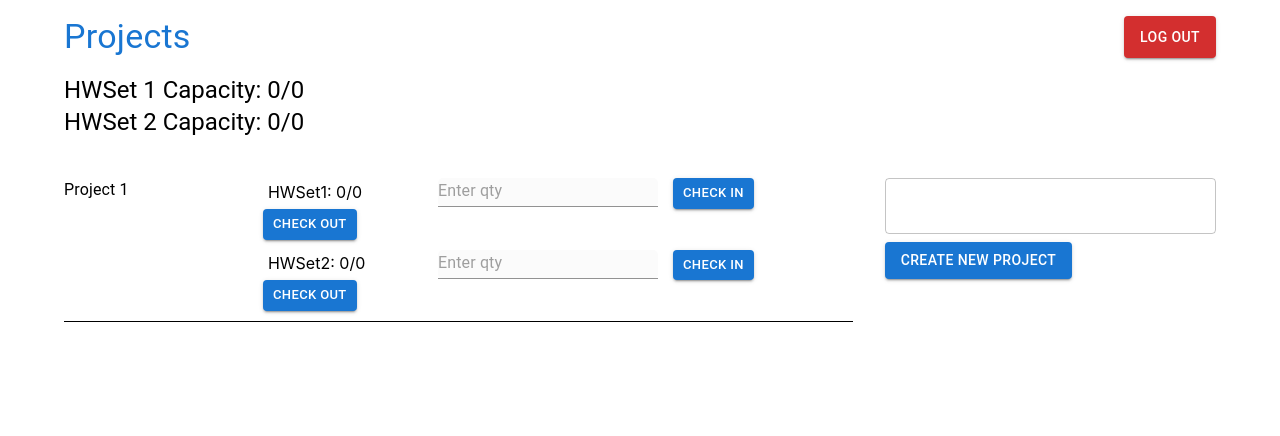
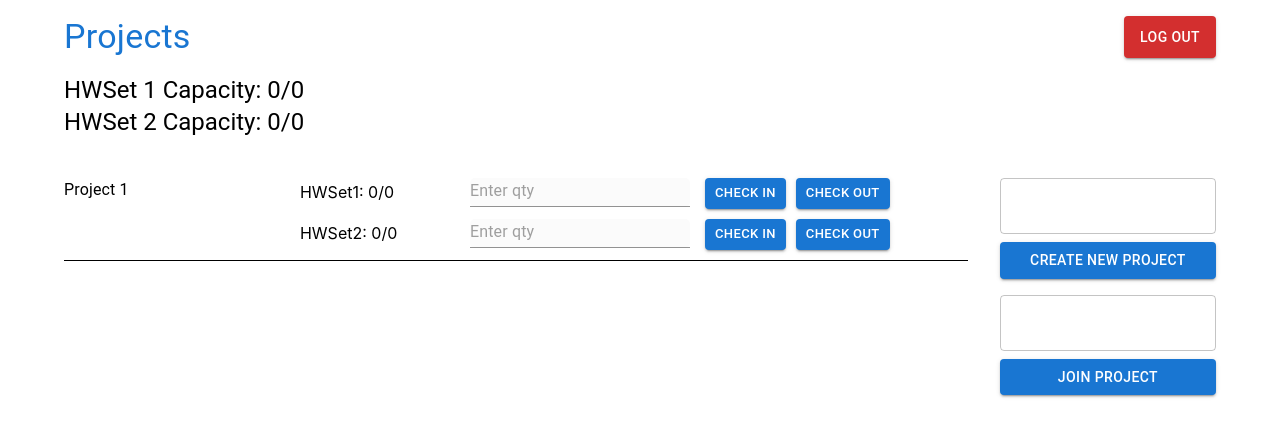
Before and after one commit to IssacMinC/A-Group-For-461L, a React (Create React App) app in the folder teamproject/: page /projects in a window 1280 px wide. Shown: the top 436 px of the page. Built offline with nearby package versions, Linux system fonts and the light colour scheme; no server answers.

Commit message:
added joinProject to frontend and backend

```diff
--- a/teamproject/src/pages/ProjectMgmtPage.js
+++ b/teamproject/src/pages/ProjectMgmtPage.js
@@ -24,6 +24,7 @@ export default function ProjectMgmtPage() {
 
   const [projList, setList] = useState([projectProps1])
   const [projName, setName] = useState("")
+  const [joinProjName, setJoinProjName] = useState("")
 
   const [cap1, setCap1] = useState(0)
   const [cap2, setCap2] = useState(0)
@@ -94,6 +95,22 @@ export default function ProjectMgmtPage() {
     alert(message)
   }
 
+  async function joinProject(){
+    const response = await fetch(`http://127.0.0.1:5000/joinProject/${joinProjName}`, {
+      mode: 'cors',
+      method: 'GET',
+      headers: {
+        'Content-Type': 'application/json'
+      },
+    });
+    const data = await response.json()
+    const message = data["msg"]
+    if (message === "joined "+ joinProjName){
+      addProjToList()
+    }
+    alert(message)
+  }
+
   const projectsProps = {
     cap1:cap1,
     cap2:cap2,
@@ -108,8 +125,19 @@ export default function ProjectMgmtPage() {
     setList([...projList, newProps])
   }
 
+  const addProjToList = () =>{
+    const newProps = {
+      name:joinProjName
+    }
+    setList([...projList, newProps])
+  }
+
   const updateName = (e) =>{
     setName(e.target.value)
+  }
+
+  const updateJoinProjName = (e) =>{
+    setJoinProjName(e.target.value)
   }
 
 
@@ -163,7 +191,8 @@ export default function ProjectMgmtPage() {
           gap:4,
           marginTop:3}}>
           <Projects projectList={projList} {...projectsProps}/>
-          <Box>
+          <Box sx={{display: 'flex',
+          flexDirection: 'column'}}>
             <TextField
                   value={projName}
                   onChange={updateName}
@@ -173,8 +202,19 @@ export default function ProjectMgmtPage() {
             <Button variant="contained" color="primary" onClick={createProject}>
               Create New Project
             </Button>
+            <TextField
+                  value={joinProjName}
+                  onChange={updateJoinProjName}
+                  margin="normal"
+                  required
+                  fullWidth/>
+            <Button variant="contained" color="primary" onClick={joinProject}>
+              Join Project
+            </Button>
+
           </Box>
         </Box>
+
 
 
     </Container>
```
Also changed, not shown: 1 other file (tests, documents, lock files or other folders).
